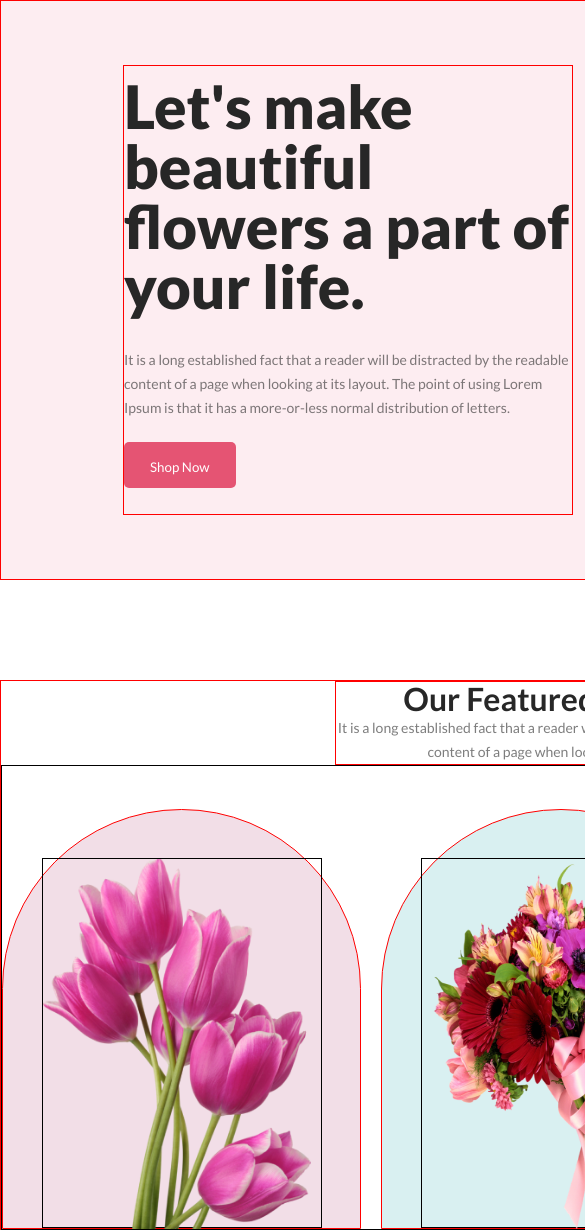
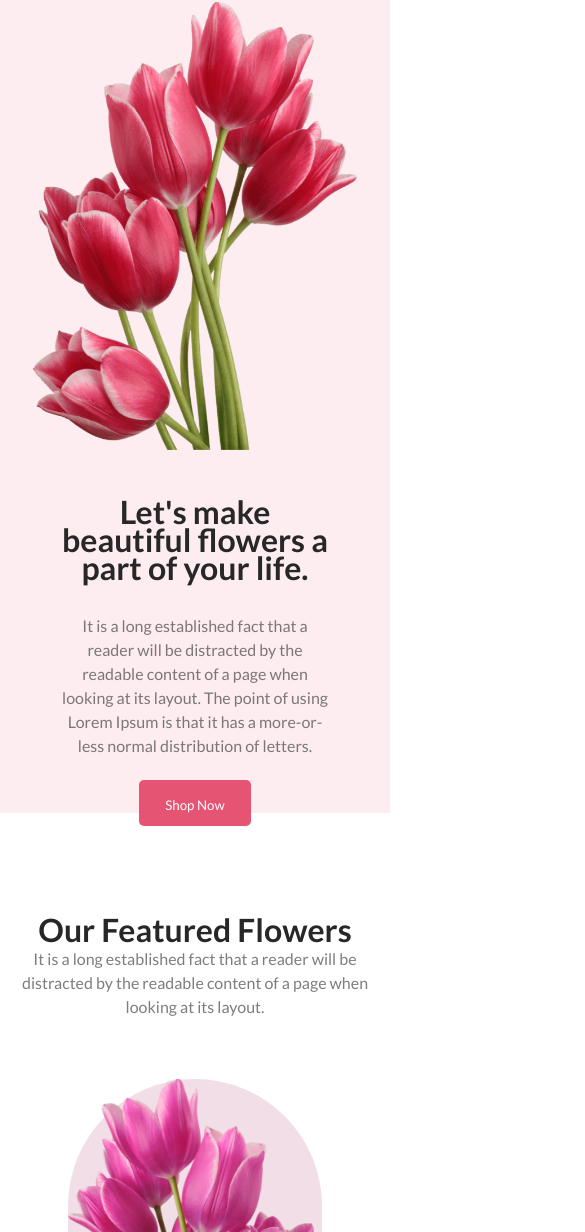
Before and after one commit to HridoyMnd/my-practice-flower-shop, a plain HTML site: page index.html in a window 390 px wide. Shown: the top 1232 px of the page, 585 px wide, since content can reach past the window. Drawn offline with Linux system fonts and the light colour scheme.

Commit message:
responsive design add

```diff
--- /dev/null
+++ b/css/responsive.css
@@ -0,0 +1,95 @@
+
+/* hero section responsive design start */
+@media screen and (max-width:1140px) {
+    .hero-left .hero-right{
+        max-width: 370px;
+    }
+ .hero-right{
+        max-width: 370px;
+    }
+    .hero-right img{
+        max-width: 370px;
+        height: 450px;
+    }
+
+}
+@media screen and (max-width:1092px) {
+    .hero-section{
+        padding: 0 2.3rem;
+    }
+    .hero-left h1{
+        font-size: 48px;
+        font-weight: 700;
+        line-height: 48px;
+    }
+    .hero-right img{
+        max-width: 320px;
+        height: 400px;
+    }
+}
+@media screen and (max-width:992px) {
+    .hero-left h1{
+        color:var(---heading-color);
+        font-size: 32px;
+        font-weight: 700;
+        line-height: 32px;
+    }
+    .hero-right img{
+        max-width: 270px;
+        height: 360px;
+    }
+    .hero-section{
+      gap:170px;
+    }
+}
+@media screen and (max-width:880px) {
+    .hero-section{
+        gap:70px;
+      }
+      .hero-left {
+        max-width:450px;
+    }
+}
+@media screen and (max-width:783px) {
+    .hero-section{
+        flex-direction: column-reverse;
+        gap:35px;
+        text-align: center;
+      }
+      .hero-right img{
+        max-width: 550px;
+        height: 450px;
+    }
+    .hero-left {
+        max-width:85%;
+    }
+    .hero-left h1{
+        font-size: 32px;
+        font-weight: 700;
+        line-height: 28px;
+
+}
+}
+/* hero section responsive design end */
+/* support section design end */
+@media screen and (max-width:876px) {
+    .featured-section{
+        padding: 0 20px;
+    }
+    .image img{
+        max-width: 220px;
+        height: 260px;
+    }
+}
+@media screen and (max-width:690px) {
+    .featured-section footer{
+        flex-direction: column;
+        align-items: center;
+    }
+    .image img{
+       max-width: 100%;
+        height: 350px;
+    }
+ }
+
+/* main section disign end */
--- a/css/style.css
+++ b/css/style.css
@@ -27,7 +27,7 @@ button{
 }
 p{
     color:var(---paragraph-color);
-    font-size: 14px;
+    font-size: 16px;
     font-weight: 400;
     line-height: 24px;
 }
@@ -38,8 +38,8 @@ h2{
     line-height: 34px;
 }
 :root{
-    ---div2-border:1px solid #000;
-    ---div-border:1px solid red;
+    /* ---div2-border:1px solid #000;
+    ---div-border:1px solid red; */
     ---heading-color:rgb(39, 39, 39);
     ---paragraph-color:rgba(39, 39, 39, 0.6);
     ---btn-back:rgb(229, 84, 115);
@@ -49,8 +49,8 @@ h2{
 /* hero section design start */
     .hero-section{
         border:var(---div-border);
-        width: 1366px;
-        height: 580px;
+        max-width: 1300px;
+        /* height: 580px; */
         margin:0 auto;
         display: flex;
         align-items: center;
@@ -60,8 +60,8 @@ h2{
     }
     .hero-left{
         border:var(---div-border);
-        width: 450px;
-        height: 450px;
+        max-width: 450px;
+        /* height: 450px; */
     }
     .hero-left h1{
         color:var(---heading-color);
@@ -75,11 +75,11 @@ h2{
     }
     .hero-right{
         border:var(---div-border);
-        width: 450px;
-        height: 550px;
+        max-width: 450px;
+        /* height: 550px; */
     }
     .hero-right img{
-        width: 450px;
+        max-width: 450px;
         height: 550px;
     }
 
@@ -89,30 +89,31 @@ h2{
 /* featured section design start */
 .featured-section{
     border:var(---div-border);
-    width: 1120px;
-    height: 550px;
+    max-width: 1120px;
+    /* height: 550px; */
     margin:100px auto;
 }
 .featured-section header{
     border:var(---div-border);
-    margin:0 auto;
+    margin:0 auto 60px;
     text-align: center;
-    width: 450px;
+    max-width: 450px;
 
 }
 .featured-section footer{
     border:var(---div2-border);
-    height: 465px;
-    width: 1120px;
+    /* height: 465px; */
+    max-width: 1120px;
     display: flex;
+    /* flex-direction: column; */
     align-items: end;
     justify-content: center;
     gap:20px;
 }
 .featured-section footer .img-container{
     border: var(---div-border);
-    width: 400px;
-    height: 420px;
+    max-width: 400px;
+    /* height: 420px; */
     display: flex;
     align-items: end;
     justify-content: center;
@@ -130,19 +131,19 @@ h2{
 }
 .featured-section footer .img-container .image{
     border: var(---div2-border);
-    width: 280px;
-    height: 370px;
+    max-width: 280px;
+    /* height: 370px; */
 }
 .image img{
-    max-width: 280px;
-    height: 370px;
+    max-width:100%;
+    height: 270px;
 }
 /* featured section design end */
 /* support section design start */
 .support-section{
     border: var(---div-border);
-    width: 1120px;
-    height:300px;
+    max-width: 1120px;
+    /* height:300px; */
     margin:60px auto;
     display: flex;
     align-items: center;
@@ -153,13 +154,15 @@ h2{
 .support-section .container{
     border: var(---div2-border);
     width: 300px;
-    height: 280px;
+    min-height: 200px;
     display: flex;
     flex-direction: column;
     align-items: center;
     justify-content: center;
     color: rgba(39, 39, 39, 0.8);
+    text-align: center;
 }
-/* support section design end */
+.support-section .container img{
+    max-width: 100%;
 
-/* main section disign end */
+}
--- a/index.html
+++ b/index.html
@@ -5,6 +5,7 @@
     <meta name="viewport" content="width=device-width, initial-scale=1.0">
     <title>my practice flower shop</title>
     <link rel="stylesheet" href="./css/style.css">
+    <link rel="stylesheet" href="./css/responsive.css">
 </head>
 <body>
 <!-- header section markup start -->
```
